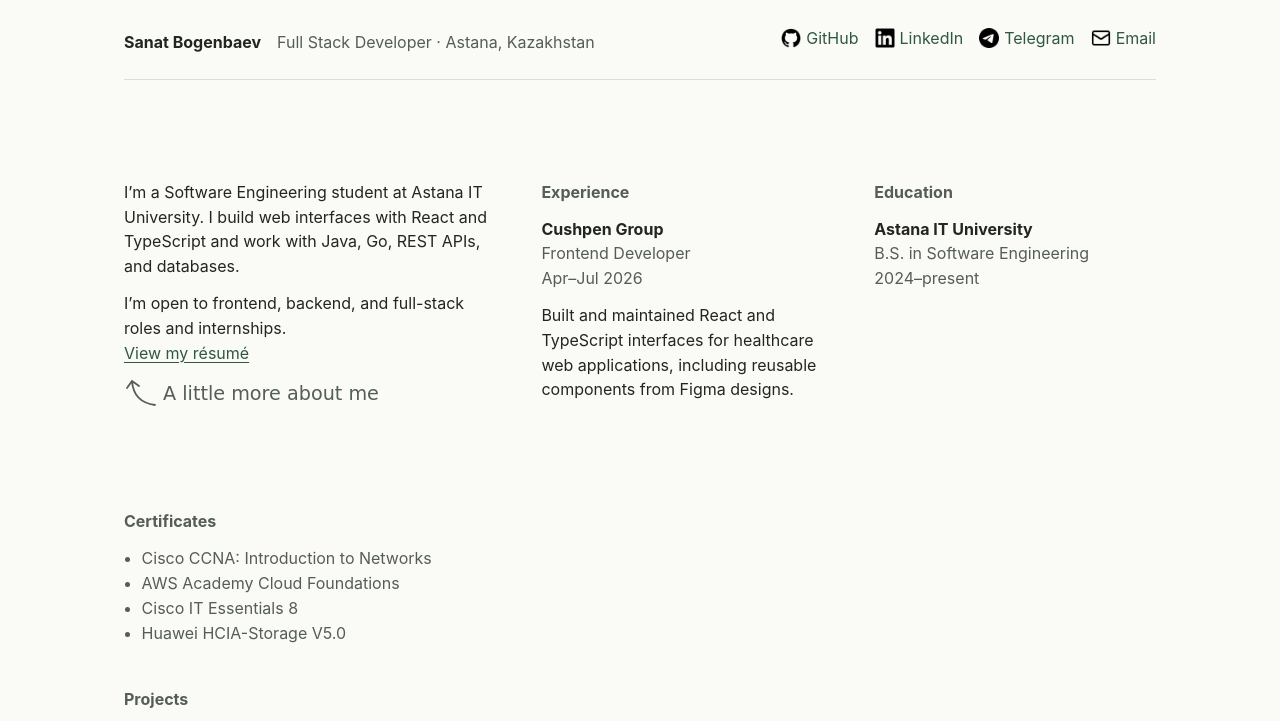
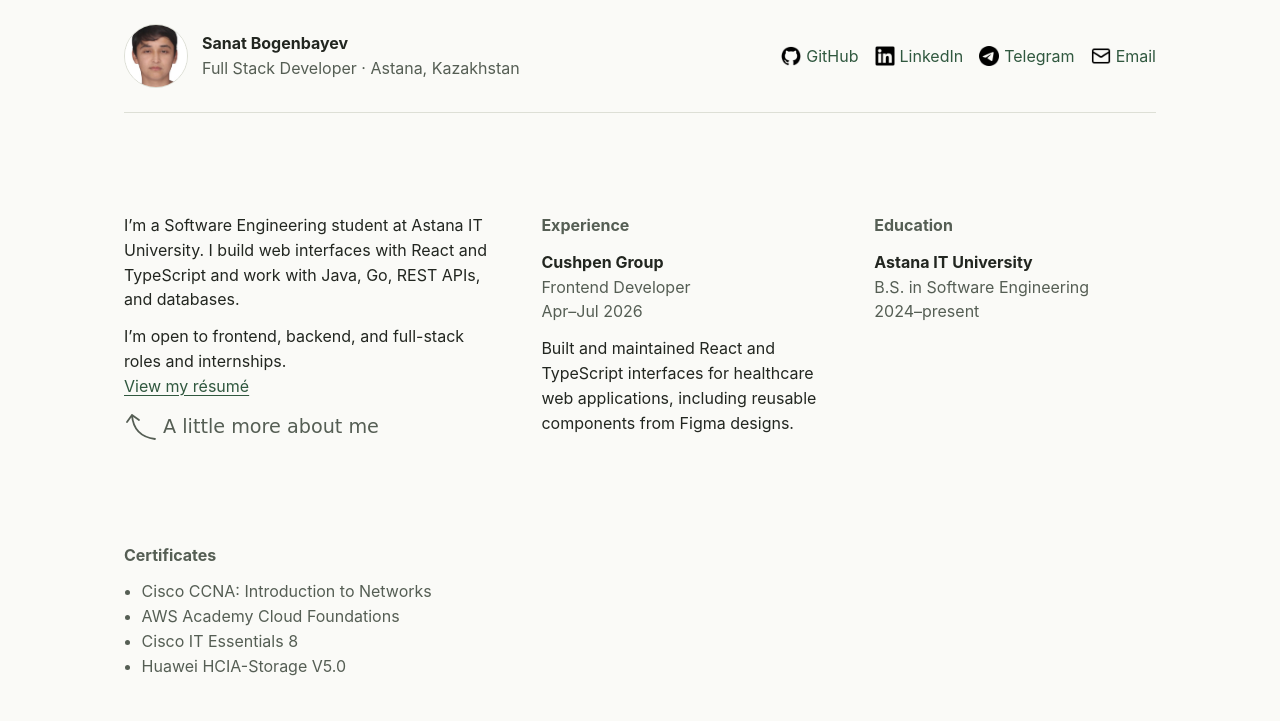
Before and after one commit to bsanat/bsanat.github.io, a plain HTML site: page index.html in a window 1280 px wide. Shown: the top 721 px of the page. Drawn offline with Linux system fonts and the light colour scheme.

Commit message:
Add Sanat Bogenbayev portrait

```diff
--- a/index.html
+++ b/index.html
@@ -3,8 +3,8 @@
 <head>
   <meta charset="utf-8">
   <meta name="viewport" content="width=device-width, initial-scale=1">
-  <meta name="description" content="Sanat Bogenbaev, full stack developer and Software Engineering student in Astana, Kazakhstan.">
-  <title>Sanat Bogenbaev — Full Stack Developer</title>
+  <meta name="description" content="Sanat Bogenbayev, full stack developer and Software Engineering student in Astana, Kazakhstan.">
+  <title>Sanat Bogenbayev — Full Stack Developer</title>
   <link rel="icon" href="assets/favicon.svg" type="image/svg+xml">
   <link rel="stylesheet" href="styles.css">
 </head>
@@ -12,8 +12,11 @@
   <a class="skip" href="#main">Skip to content</a>
   <header class="site-header">
     <div class="identity">
-      <h1>Sanat Bogenbaev</h1>
-      <p>Full Stack Developer · Astana, Kazakhstan</p>
+      <img class="portrait" src="assets/images/portrait.jpg" alt="Portrait of Sanat Bogenbayev" width="64" height="64">
+      <div>
+        <h1>Sanat Bogenbayev</h1>
+        <p>Full Stack Developer · Astana, Kazakhstan</p>
+      </div>
     </div>
     <nav aria-label="Contact and profiles">
       <a href="https://github.com/bsanat"><img src="assets/images/contact-github.png" alt="" width="20" height="20">GitHub</a>
@@ -73,7 +76,7 @@
     </section>
   </main>
   <footer id="contact">
-    <span>© 2026 Sanat Bogenbaev</span>
+    <span>© 2026 Sanat Bogenbayev</span>
     <div><a href="https://www.instagram.com/bogenbaevjr/">Instagram</a> <a href="mailto:bogenbaysanat@gmail.com">Get in touch</a></div>
   </footer>
 </body>
--- a/styles.css
+++ b/styles.css
@@ -21,8 +21,10 @@ a:focus-visible { outline: 2px solid var(--accent); outline-offset: 4px; }
 a.skip { position: absolute; top: 8px; transform: translateY(-200%); }
 a.skip:focus { transform: none; }
 .site-header, footer { display: flex; align-items: baseline; justify-content: space-between; gap: 12px 24px; flex-wrap: wrap; padding-block: 24px; }
-.site-header { border-bottom: 1px solid var(--rule); }
-.identity, nav, footer div { display: flex; align-items: baseline; flex-wrap: wrap; gap: 4px 16px; }
+.site-header { align-items: center; border-bottom: 1px solid var(--rule); }
+nav, footer div { display: flex; align-items: baseline; flex-wrap: wrap; gap: 4px 16px; }
+.identity { display: flex; align-items: center; gap: 14px; }
+.portrait { flex: none; object-fit: cover; object-position: center 20%; border: 1px solid var(--rule); border-radius: 50%; }
 .identity p, .muted, .project-heading span, footer { color: var(--muted); }
 nav a { display: inline-flex; align-items: center; gap: 5px; min-height: 28px; text-decoration: none; }
 nav img { filter: brightness(0); }
```
Also changed, not shown: assets/images/portrait.jpg (added), 1 other file.
